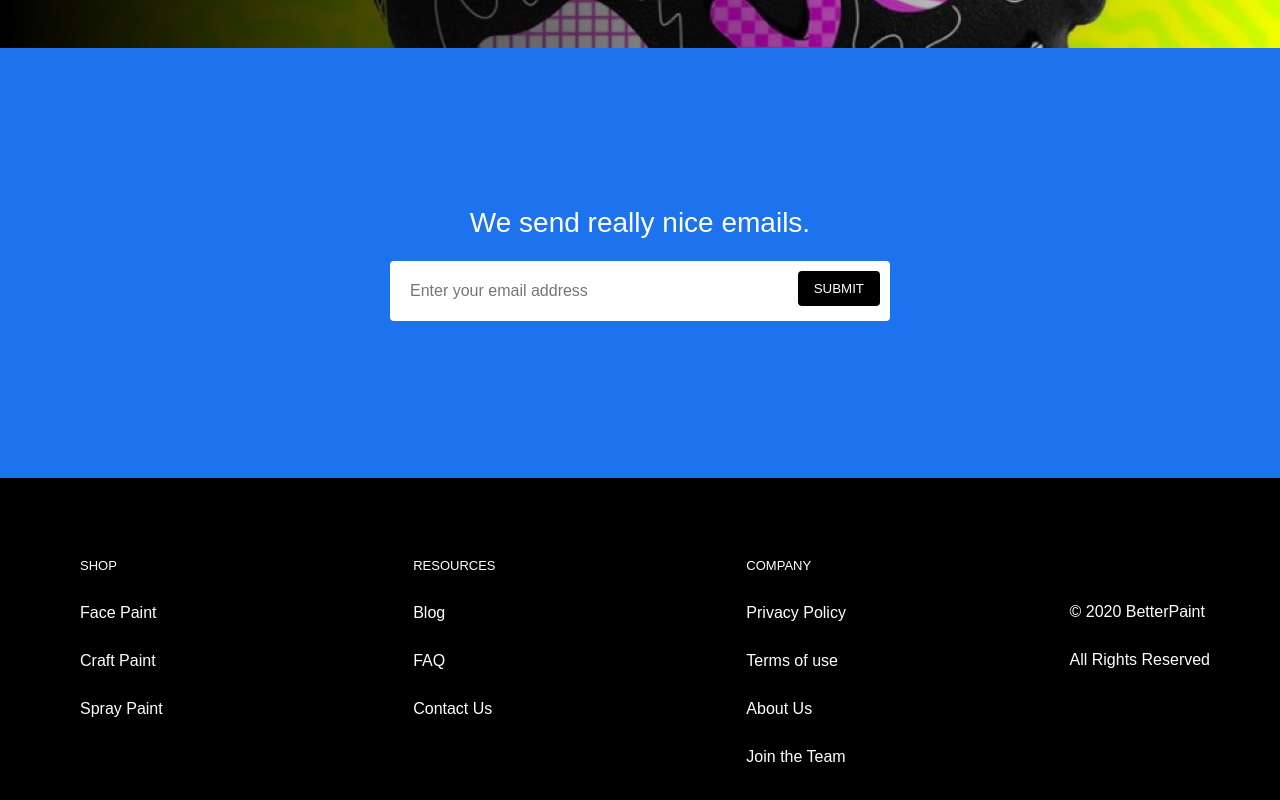
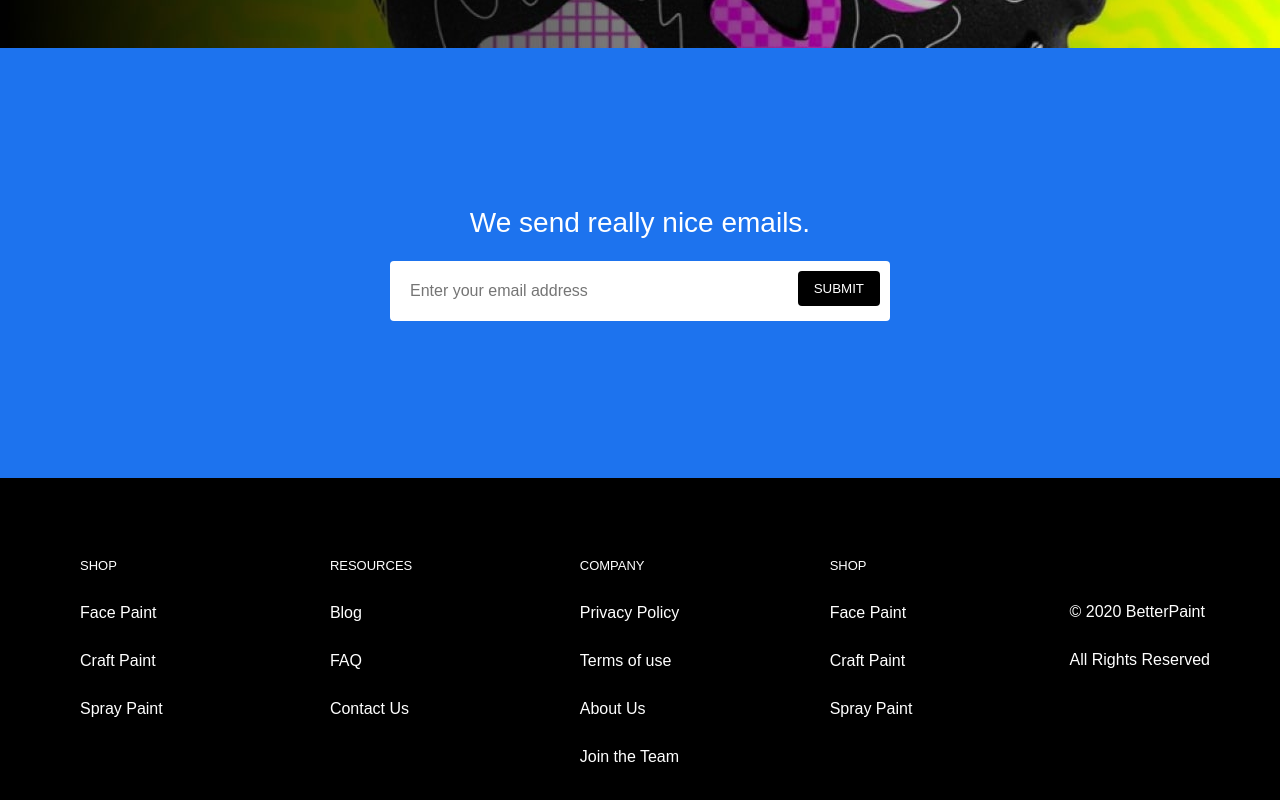
Before and after one commit to josemariogutierrez/landing-page-app, a Next.js app: page / in a window 1280 px wide. Shown: the part 482-1282 px from the top of the page. Built offline with nearby package versions, Linux system fonts and the light colour scheme; a web font is replaced by a local one.

Commit message:
Add improvements to header and footer

```diff
--- a/sections/Footer/Footer.js
+++ b/sections/Footer/Footer.js
@@ -1,41 +1,49 @@
 import styles from './Footer.module.scss'
+
+const footerLinks = [
+  {
+    title: 'Shop',
+    className: styles.footerColumn,
+    links: ['Face Paint', 'Craft Paint', 'Spray Paint']
+  },
+  {
+    title: 'Resources',
+    className: styles.footerColumn,
+    links: ['Blog', 'FAQ', 'Contact Us']
+  },
+  {
+    title: 'Company',
+    className: styles.footerColumn,
+    links: ['Privacy Policy', 'Terms of use', 'About Us', 'Join the Team']
+  },
+  {
+    title: 'Shop',
+    className: styles.footerColumn,
+    links: ['Face Paint', 'Craft Paint', 'Spray Paint']
+  },
+  {
+    title: '',
+    className: styles.footerLastColumn,
+    links: ['© 2020 BetterPaint', 'All Rights Reserved']
+  }
+]
 
 const Footer = () => {
   return (
     <footer className={styles.footer}>
       <div className={`container ${styles.footerRow}`}>
-        <div className={`${styles.footerColumn}`}>
-          <p className={styles.columnTitle}>Shop</p>
-          <ul className={styles.links}>
-            <li className={styles.listItem}><a href="/">Face Paint</a></li>
-            <li className={styles.listItem}><a href="/">Craft Paint</a></li>
-            <li className={styles.listItem}><a href="/">Spray Paint</a></li>
-          </ul>
-        </div>
-        <div className={`${styles.footerColumn}`}>
-          <p className={styles.columnTitle}>Resources</p>
-          <ul className={styles.links}>
-            <li className={styles.listItem}><a href="/">Blog</a></li>
-            <li className={styles.listItem}><a href="/">FAQ</a></li>
-            <li className={styles.listItem}><a href="/">Contact Us</a></li>
-          </ul>
-        </div>
-        <div className={`${styles.footerColumn}`}>
-          <p className={styles.columnTitle}>Company</p>
-          <ul className={styles.links}>
-            <li className={styles.listItem}><a href="/">Privacy Policy</a></li>
-            <li className={styles.listItem}><a href="/">Terms of use</a></li>
-            <li className={styles.listItem}><a href="/">About Us</a></li>
-            <li className={styles.listItem}><a href="/">Join the Team</a></li>
-          </ul>
-        </div>
-        <div className={`${styles.footerLastColumn}`}>
-          <p className={styles.columnTitle}></p>
-          <ul className={styles.links}>
-            <li className={styles.listItem}>© 2020 BetterPaint</li>
-            <li className={styles.listItem}>All Rights Reserved</li>
-          </ul>
-        </div>
+        {footerLinks.map(({title, links, className}, index)=>
+          <div className={className} key={index}>
+            <p className={styles.columnTitle}>{title}</p>
+            <ul className={styles.links}>
+              {links.map((link, index)=>
+                <li className={styles.listItem} key={index}>
+                  <a href="/">{link}</a>
+                </li>
+              )}
+            </ul>
+          </div>
+        )}
       </div>
     </footer>
   )
--- a/sections/Header/Header.js
+++ b/sections/Header/Header.js
@@ -8,12 +8,16 @@ const Header = () => {
           src="/images/logo-full.svg"
           alt="Better Paint banner image"
           className={styles.logo}
+          width="185px"
+          height="40px"
         />
       </div>
       <img
         src="/images/icon-shopping-bag.svg"
         alt="Better Paint banner image"
         className={styles.shopIcon}
+        width="30px"
+        height="40px"
       />
     </header>
   )
```
